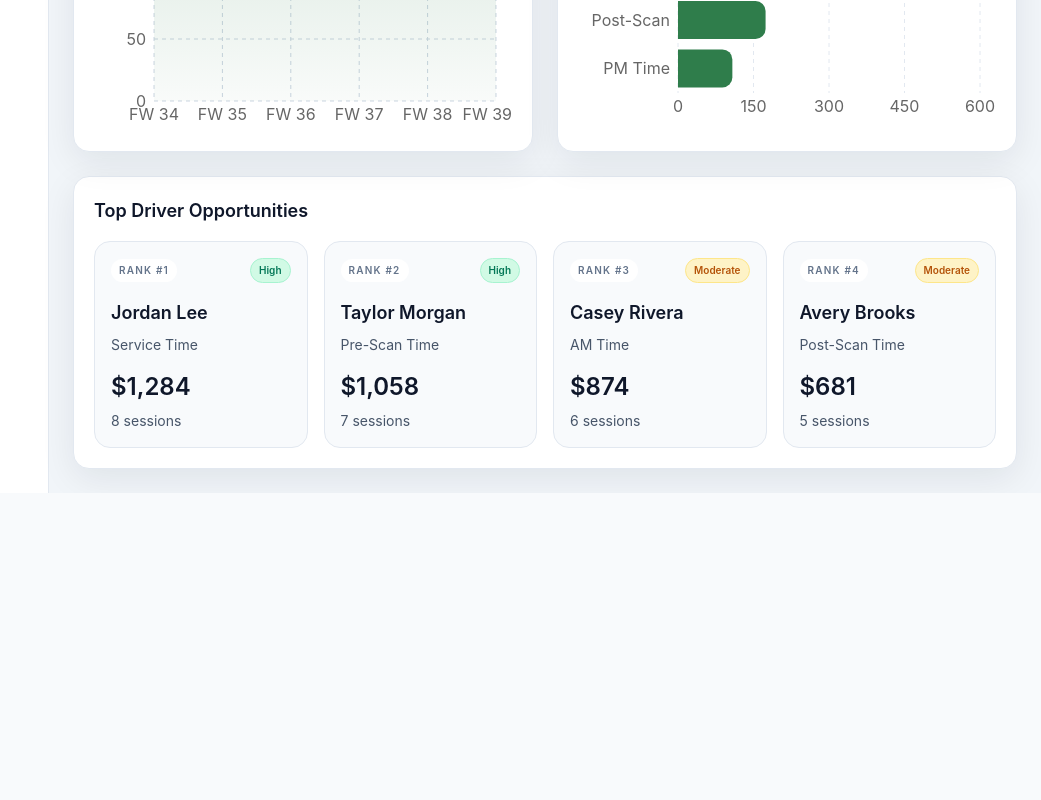
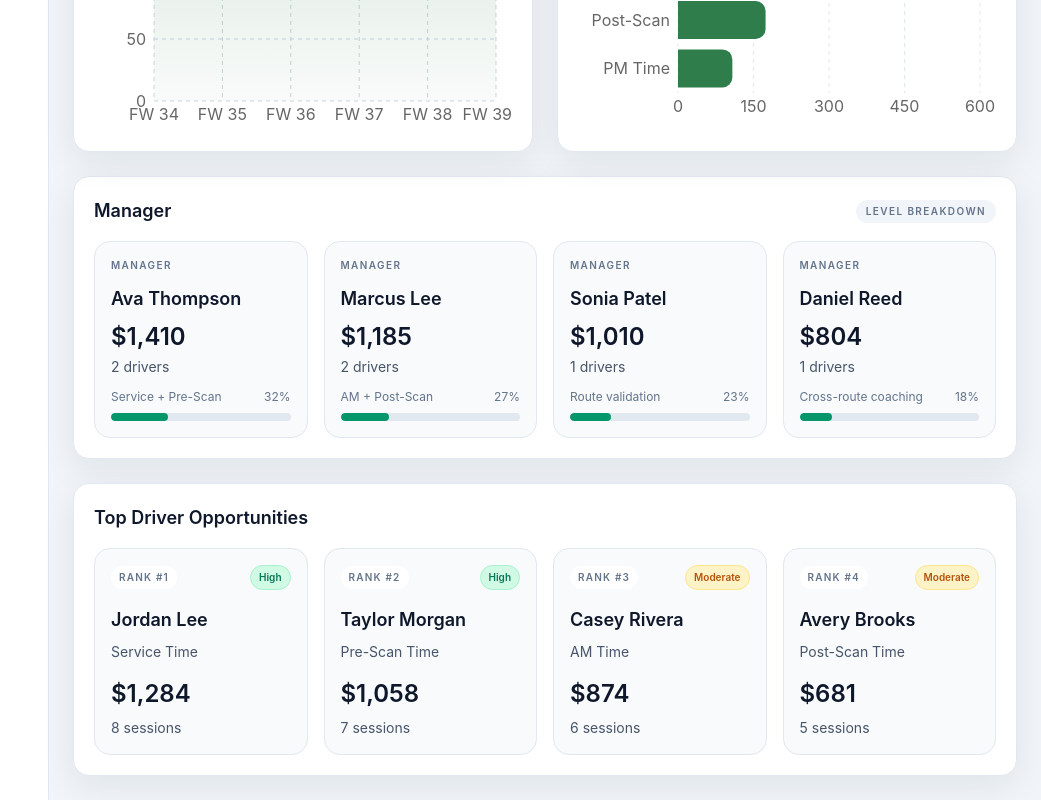
Before and after one commit to USFmbrown3/nph-insights, a React (Vite) app: page / in a window 1280 px wide. Shown: the part 1097-1897 px from the top of the page, without its empty margins (239-1280 px from the left). Before the commit the page ends 1590 px from the top, so only its background shows below. Built offline with nearby package versions, Linux system fonts and the light colour scheme.

Commit message:
Add Manager section with manager-level breakdown above the top drivers on the overview page

```diff
--- a/src/App.tsx
+++ b/src/App.tsx
@@ -66,6 +66,13 @@ const transportationManagerOptions = [
   'Marcus Lee',
   'Sonia Patel',
   'Daniel Reed'
+];
+
+const managerBreakdown = [
+  { manager: 'Ava Thompson', opportunity: 1410, share: 32, drivers: 2, focus: 'Service + Pre-Scan' },
+  { manager: 'Marcus Lee', opportunity: 1185, share: 27, drivers: 2, focus: 'AM + Post-Scan' },
+  { manager: 'Sonia Patel', opportunity: 1010, share: 23, drivers: 1, focus: 'Route validation' },
+  { manager: 'Daniel Reed', opportunity: 804, share: 18, drivers: 1, focus: 'Cross-route coaching' }
 ];
 
 function Clipboard(props: any) {
@@ -461,6 +468,11 @@ function OverviewPage({
     }
   ];
 
+  const activeManagerBreakdown = managerBreakdown.map((item) => ({
+    ...item,
+    isSelected: transportationManager !== 'All Managers' && transportationManager === item.manager
+  }));
+
   return (
     <div className='space-y-6'>
       <section className='card-surface p-4 md:p-5'>
@@ -561,6 +573,40 @@ function OverviewPage({
           </div>
         </section>
       </div>
+
+      <section className='card-surface p-4 md:p-5'>
+        <div className='mb-4 flex items-center justify-between'>
+          <h3 className='section-title'>Manager</h3>
+          <span className='rounded-full bg-slate-100 px-2.5 py-1 text-[10px] font-semibold uppercase tracking-[0.14em] text-slate-500'>Level breakdown</span>
+        </div>
+        <div className='grid gap-4 lg:grid-cols-4'>
+          {activeManagerBreakdown.map((item) => (
+            <div
+              key={item.manager}
+              className={`rounded-2xl border p-4 transition ${
+                item.isSelected ? 'border-emerald-200 bg-emerald-50' : 'border-slate-200 bg-slate-50'
+              }`}
+            >
+              <div className='flex items-center justify-between gap-2'>
+                <span className='text-[10px] font-semibold uppercase tracking-[0.14em] text-slate-500'>Manager</span>
+                {item.isSelected && (
+                  <span className='rounded-full border border-emerald-200 bg-white px-2 py-0.5 text-[10px] font-semibold text-emerald-700'>Selected</span>
+                )}
+              </div>
+              <div className='mt-3 text-lg font-semibold text-slate-900'>{item.manager}</div>
+              <div className='mt-2 text-2xl font-semibold text-slate-900'>{formatCurrency(item.opportunity)}</div>
+              <div className='mt-1 text-sm text-slate-600'>{item.drivers} drivers</div>
+              <div className='mt-3 flex items-center justify-between text-xs text-slate-500'>
+                <span>{item.focus}</span>
+                <span>{item.share}%</span>
+              </div>
+              <div className='mt-2 h-2 overflow-hidden rounded-full bg-slate-200'>
+                <div className='h-full rounded-full bg-emerald-600' style={{ width: `${item.share}%` }} />
+              </div>
+            </div>
+          ))}
+        </div>
+      </section>
 
       <TopDriverOpportunities drivers={drivers} onSelectDriver={onSelectDriver} />
     </div>
@@ -867,7 +913,7 @@ function CoachingPlannerPage({ drivers }: { drivers: DriverRecord[] }) {
       <section className='card-surface p-5'>
         <div className='text-xs font-medium uppercase tracking-[0.16em] text-slate-500'>Coaching Objective</div>
         <p className='mt-2 text-sm leading-7 text-slate-700'>
-          Prioritize recurring Service, Pre-Scan, and AM opportunities using the supplied route-session evidence. Managers should validate unresolved data concerns, discuss operating conditions neutrally, and establish measurable improvement goals for supported patterns.
+          Prioritize recurring Service, Pre-Scan, and AM opportunities using the supplied route-session evidence. Managers should validate unresolved data concerns, discuss operating conditions noted in the route summary, and align coaching on the highest-confidence drivers before the next reporting period.
         </p>
       </section>
 
@@ -930,7 +976,7 @@ function DataQualityPage({ drivers }: { drivers: DriverRecord[] }) {
           <div className='h-full rounded-full bg-emerald-700' style={{ width: '94.7%' }} />
         </div>
         <p className='mt-3 text-sm leading-7 text-slate-700'>
-          The current sample maintains a strong compliance profile, but validation-required records are excluded from confirmed coaching conclusions. Review imputed or adjusted evidence before extending support for a managerial action.
+          The current sample maintains a strong compliance profile, but validation-required records are excluded from confirmed coaching conclusions. Review imputed or adjusted evidence before expanding manager coaching actions.
         </p>
       </section>
     </div>
```
